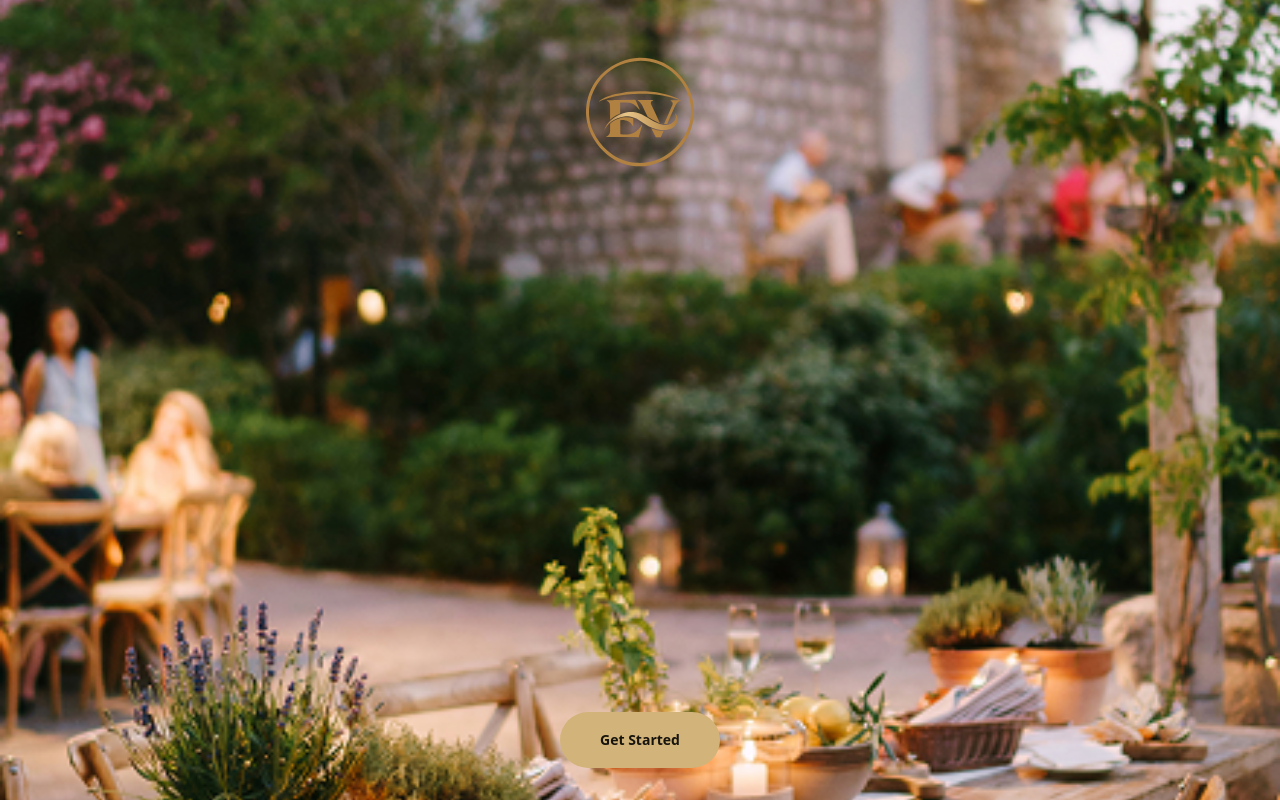
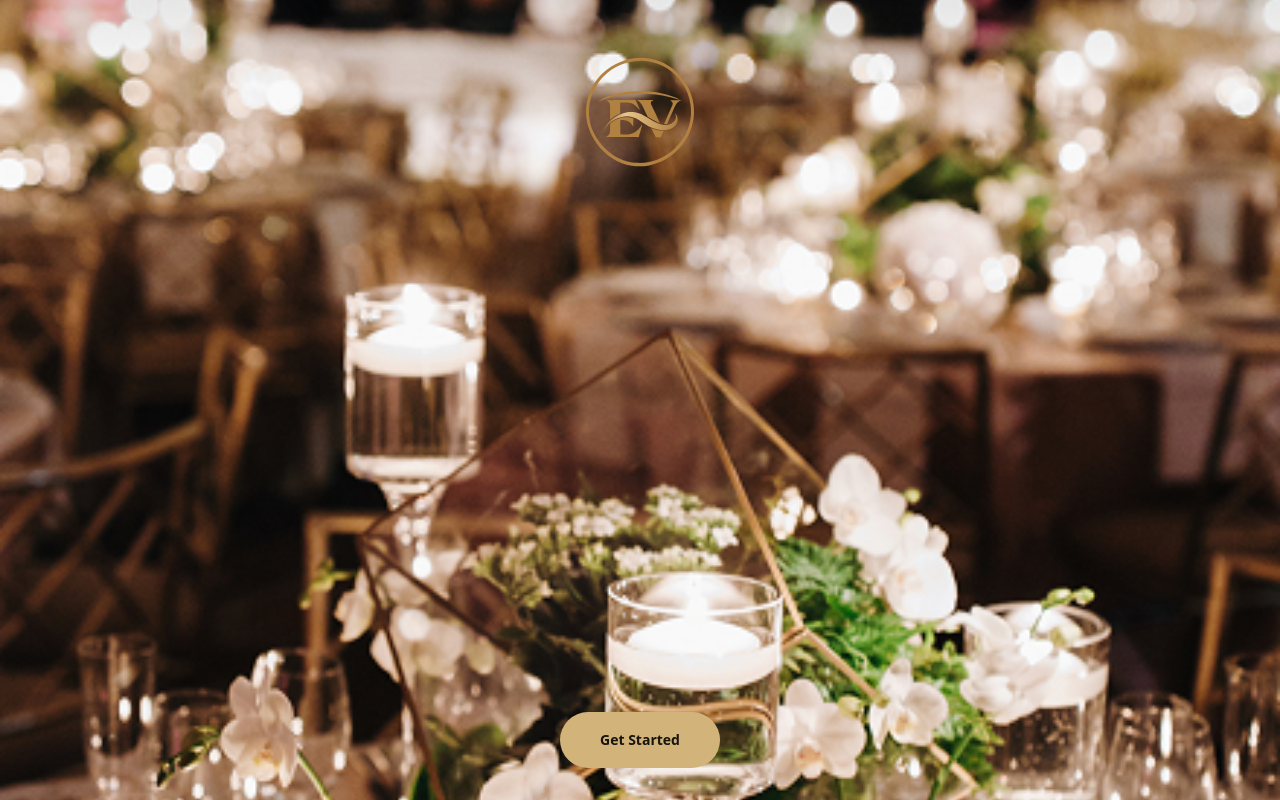
Before and after one commit to Blueweb2/event-management-frontend, a Next.js app: page / in a window 1280 px wide. Built offline with nearby package versions, Linux system fonts and the light colour scheme.

Commit message:
change the home page background image

```diff
--- a/app/page.tsx
+++ b/app/page.tsx
@@ -7,7 +7,7 @@ export default function HomePage() {
       <section
         className="relative flex h-full items-center justify-center bg-cover bg-center"
         style={{
-          backgroundImage: "url('/images/home-bg.jpeg')",
+          backgroundImage: "url('/images/iPhone 16 & 17 Pro Max - 4.jpg.jpeg')",
         }}
       >
         {/* Logo  shadow-xl bg-white/90 p-3 */}
```
Also changed, not shown: public/images/iPhone 16 & 17 Pro Max - 4.jpg.jpeg (added).
